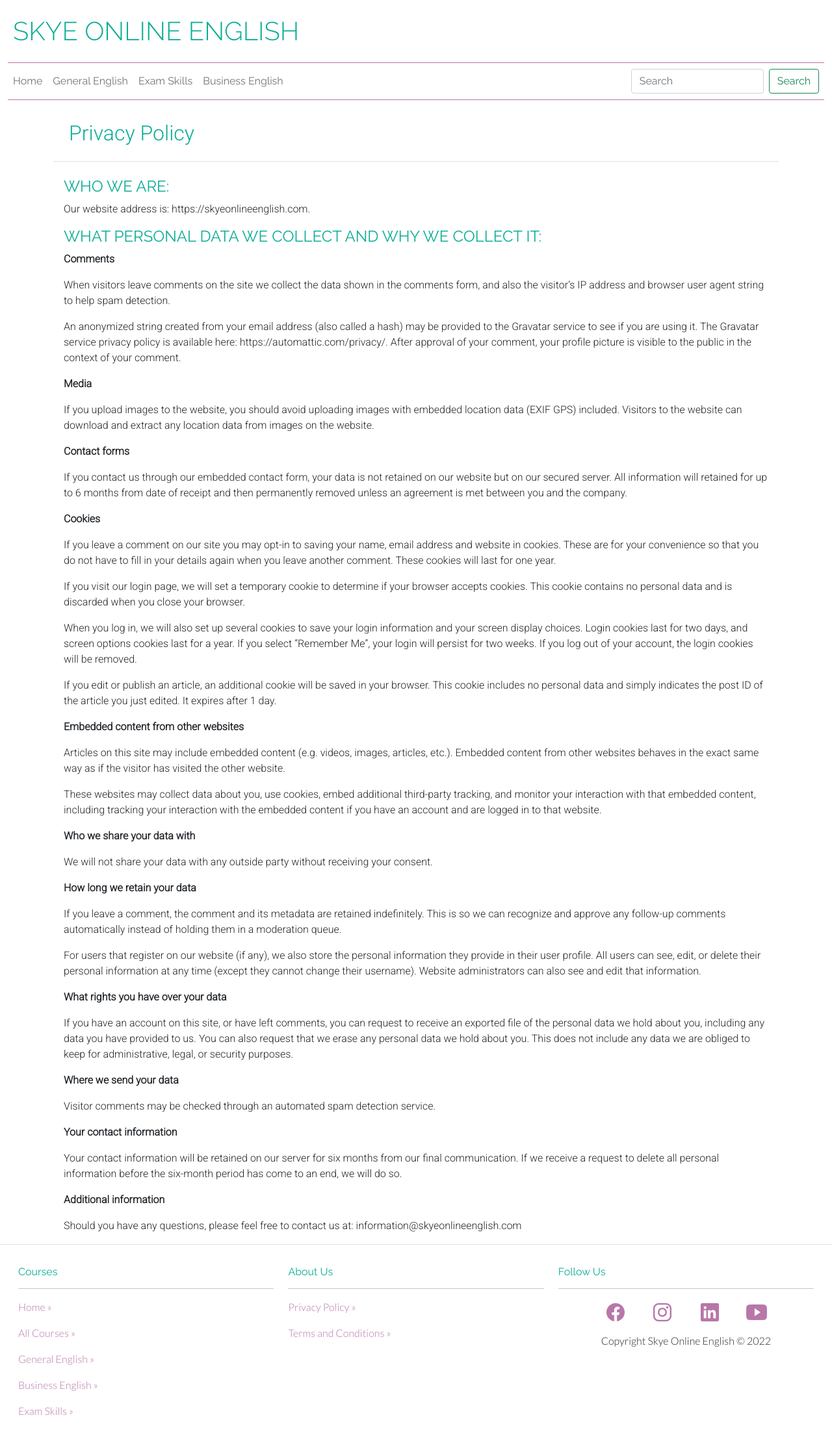
After one commit to dougiemath/soe-shop-lms, a Django app: page /privacy_policy/ in a window 1280 px wide. The commit adds this page. Shown: the whole page at 65% size. Run offline with Django 3.2, Linux system fonts and the light colour scheme; some libraries are stand-ins or nearby versions.

Commit message:
standard privacy policy added

```diff
--- /dev/null
+++ b/home/templates/home/privacy_policy.html
@@ -0,0 +1,99 @@
+{% extends 'base.html' %}
+
+{% load static %}
+
+{% block content %}
+<div class="container">
+    <div class="col-12 border-bottom px-3">
+            <h2 class="terms-and-conditions py-3 px-2">Privacy Policy</h2>
+    </div>
+
+    <div class="mt-4 col-12 px-3">
+        <h4>WHO WE ARE:</h4>
+        <p class="terms-and-conditions">Our website address is: https://skyeonlineenglish.com.</p>
+        <h4>WHAT PERSONAL DATA WE COLLECT AND WHY WE COLLECT IT:</h4>
+        <p class="terms-and-conditions"><strong>Comments</strong></p>
+        <p class="terms-and-conditions">When visitors leave comments on the site we collect the data shown in the comments
+            form, and also the visitor’s IP address and browser user agent string to help spam detection.</p>
+        <p class="terms-and-conditions">An anonymized string created from your email address (also called a hash) may be
+            provided to the Gravatar service to see if you are using it. The Gravatar service privacy policy is available
+            here: https://automattic.com/privacy/. After approval of your comment, your profile picture is visible to the
+            public in the context of your comment.</p>
+        <p class="terms-and-conditions"><strong>Media</strong></p>
+        <p class="terms-and-conditions">If you upload images to the website, you should avoid uploading images with embedded
+            location data (EXIF GPS) included. Visitors to the website can download and extract any location data from
+            images on the website.</p>
+        <p class="terms-and-conditions"><strong>Contact forms</strong></p>
+        <p class="terms-and-conditions">If you contact us through our embedded contact form, your data is not retained on
+            our website but on our secured server. All information will retained for up to 6 months from date of receipt and
+            then permanently removed unless an agreement is met between you and the company.
+        </p>
+        <p class="terms-and-conditions"><strong>Cookies</strong></p>
+        <p class="terms-and-conditions">If you leave a comment on our site you may opt-in to saving your name, email address
+            and website in cookies. These are for your convenience so that you do not have to fill in your details again
+            when you leave another comment. These cookies will last for one year.
+        </p>
+        <p class="terms-and-conditions">If you visit our login page, we will set a temporary cookie to determine if your
+            browser accepts cookies. This cookie contains no personal data and is discarded when you close your browser.
+        </p>
+        <p class="terms-and-conditions">When you log in, we will also set up several cookies to save your login information
+            and your screen display choices. Login cookies last for two days, and screen options cookies last for a year. If
+            you select “Remember Me”, your login will persist for two weeks. If you log out of your account, the login
+            cookies will be removed.
+        </p>
+        <p class="terms-and-conditions">If you edit or publish an article, an additional cookie will be saved in your
+            browser. This cookie includes no personal data and simply indicates the post ID of the article you just edited.
+            It expires after 1 day.
+        </p>
+        <p class="terms-and-conditions"><strong>Embedded content from other websites
+            </strong></p>
+        <p class="terms-and-conditions">Articles on this site may include embedded content (e.g. videos, images, articles,
+            etc.). Embedded content from other websites behaves in the exact same way as if the visitor has visited the
+            other website.
+        </p>
+        <p class="terms-and-conditions">These websites may collect data about you, use cookies, embed additional third-party
+            tracking, and monitor your interaction with that embedded content, including tracking your interaction with the
+            embedded content if you have an account and are logged in to that website.
+        </p>
+        <p class="terms-and-conditions"><strong>Who we share your data with
+            </strong></p>
+        <p class="terms-and-conditions">We will not share your data with any outside party without receiving your consent.
+        </p>
+        <p class="terms-and-conditions"><strong>How long we retain your data
+            </strong></p>
+        <p class="terms-and-conditions">If you leave a comment, the comment and its metadata are retained indefinitely. This
+            is so we can recognize and approve any follow-up comments automatically instead of holding them in a moderation
+            queue.
+        </p>
+        <p class="terms-and-conditions">For users that register on our website (if any), we also store the personal
+            information they provide in their user profile. All users can see, edit, or delete their personal information at
+            any time (except they cannot change their username). Website administrators can also see and edit that
+            information.
+        </p>
+        <p class="terms-and-conditions"><strong>What rights you have over your data
+            </strong></p>
+        <p class="terms-and-conditions">If you have an account on this site, or have left comments, you can request to
+            receive an exported file of the personal data we hold about you, including any data you have provided to us. You
+            can also request that we erase any personal data we hold about you. This does not include any data we are
+            obliged to keep for administrative, legal, or security purposes.
+        </p>
+        <p class="terms-and-conditions"><strong>Where we send your data
+            </strong></p>
+        <p class="terms-and-conditions">Visitor comments may be checked through an automated spam detection service.
+        </p>
+        <p class="terms-and-conditions"><strong>Your contact information
+            </strong></p>
+        <p class="terms-and-conditions">Your contact information will be retained on our server for six months from our
+            final communication. If we receive a request to delete all personal information before the six-month period has
+            come to an end, we will do so.
+        </p>
+        <p class="terms-and-conditions"><strong>Additional information
+            </strong></p>
+        <p class="terms-and-conditions">Should you have any questions, please feel free to contact us at:
+            information@skyeonlineenglish.com
+
+        </p>
+
+    </div>
+</div>
+{% endblock %}
--- a/home/urls.py
+++ b/home/urls.py
@@ -5,4 +5,5 @@ from . import views
 
 urlpatterns = [
     path('', views.index, name='index'),
+    path('privacy_policy/', views.privacy_policy, name='privacy_policy'),
 ]
--- a/home/views.py
+++ b/home/views.py
@@ -5,3 +5,7 @@ from django.shortcuts import render
 def index (request):
     """A view to return the home page"""
     return render(request, 'home/index.html')
+
+def privacy_policy(request):
+    """A view to return the privacy policy page."""
+    return render(request, 'home/privacy_policy.html')
--- a/static/css/style.css
+++ b/static/css/style.css
@@ -97,6 +97,11 @@ h1, h2, h3, h4, h5, h6 {
     text-decoration: underline;
 }
 
+/* .............................terms and conditions */
+
+.terms-and-conditions{
+    font-family: 'Roboto', sans-serif;
+}
 
 
 
--- a/templates/base.html
+++ b/templates/base.html
@@ -95,7 +95,7 @@
 {% block content %}{% endblock content %}
 
 <footer class="pb-4">
-        <div class="container-fluid footer-container border-top mb">
+        <div class="container-fluid footer-container border-top">
             <div class="row mt-4 mx-2 d-flex flex-md-row flex-column justify-content-between">
                 <div class="p-2 footer-cards rounded">
                     <h6 class="menu-card-title">Courses</h6>
@@ -122,10 +122,10 @@
                 <div class="p-2 footer-cards rounded">
                     <h6 class="menu-card-title">About Us</h6>
                     <hr>
-                    <p class="footer-text"> <a class="footer-links" href="#">
+                    <p class="footer-text"> <a class="footer-links" href="{% url 'privacy_policy' %}">
                             Privacy Policy
                             &raquo;</a></p>
-                    <p class="footer-text"> <a class="footer-links" href="#">
+                    <p class="footer-text"> <a class="footer-links" href="">
                             Terms and Conditions
                             &raquo;</a></p>
                 </div>
```
Also changed, not shown: README.md.
